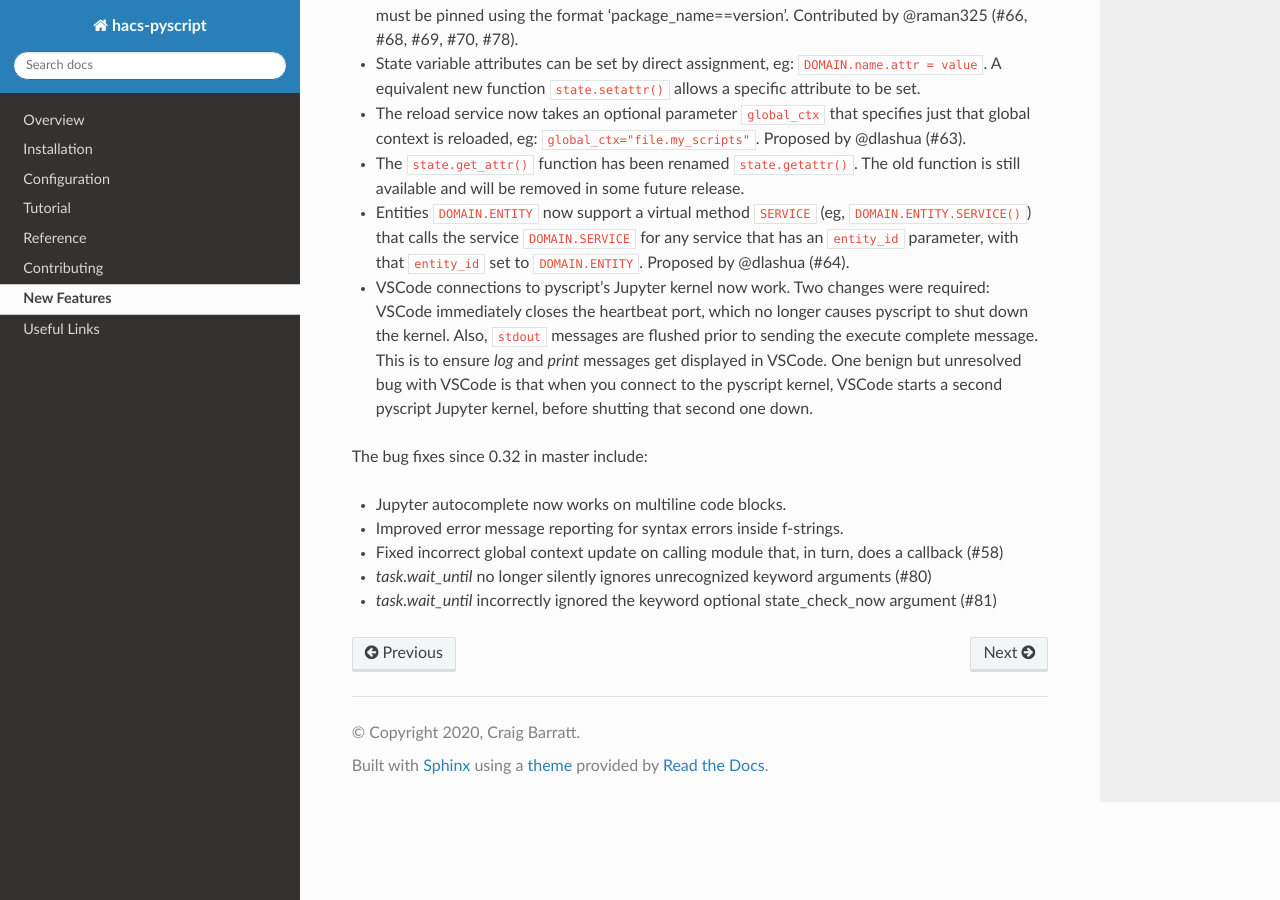
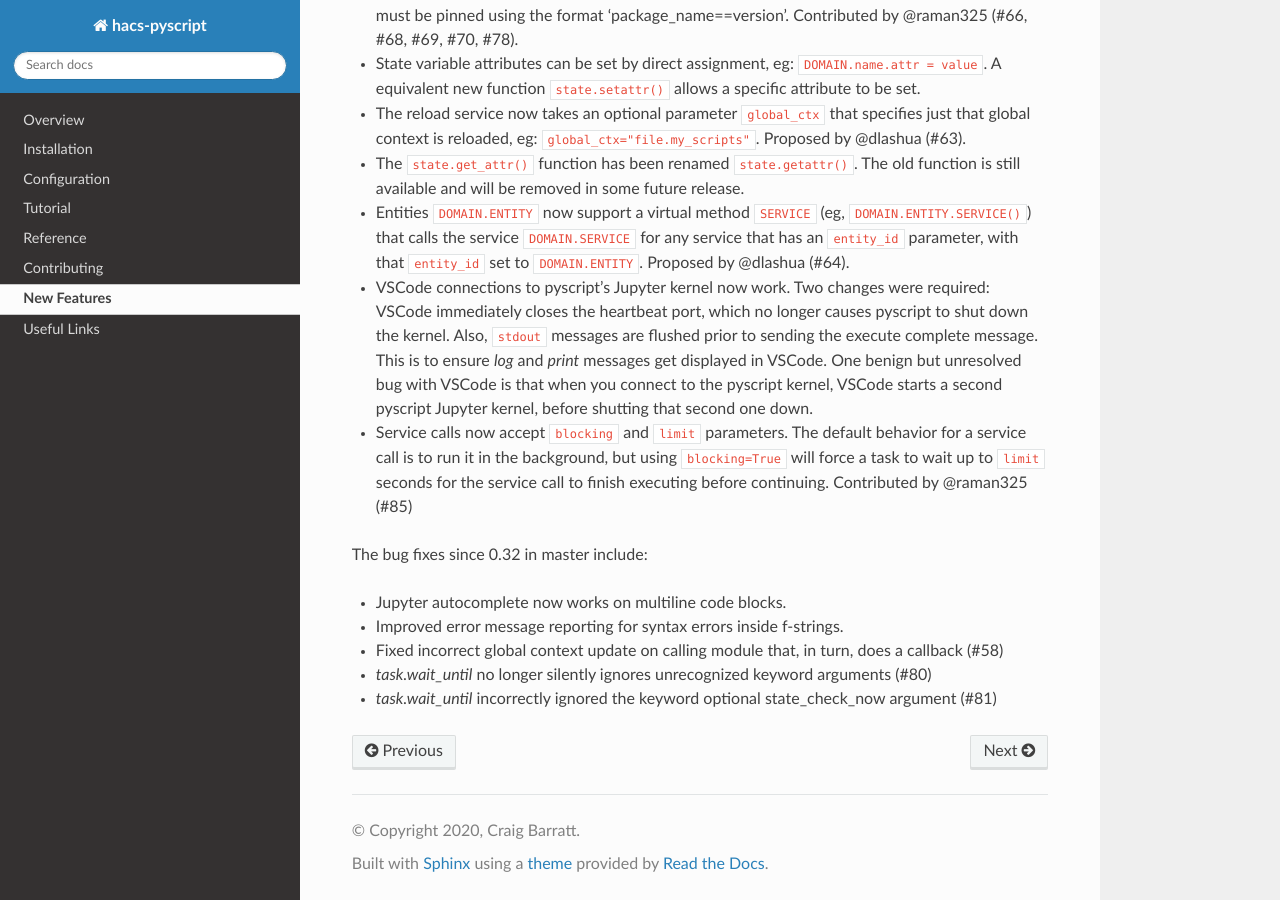
Before and after one commit to custom-components/pyscript, a Sphinx documentation site: the page built from docs/new_features.rst, in a window 1280 px wide and 900 px high, scrolled down 1102 px. Built offline with Sphinx 7.4.7 and the Read the Docs theme 2.0.0, drawn with Linux system fonts in a browser that asks for light colours.

Commit message:
add new feature entry

```diff
--- a/docs/new_features.rst
+++ b/docs/new_features.rst
@@ -54,6 +54,9 @@ The new features since 0.32 in master include:
   messages get displayed in VSCode. One benign but unresolved bug with VSCode is that when you connect
   to the pyscript kernel, VSCode starts a second pyscript Jupyter kernel, before shutting that second one
   down.
+- Service calls now accept ``blocking`` and ``limit`` parameters. The default behavior for a service call is
+  to run it in the background, but using ``blocking=True`` will force a task to wait up to ``limit`` seconds
+  for the service call to finish executing before continuing. Contributed by @raman325 (#85)
 
 The bug fixes since 0.32 in master include:
 
```
